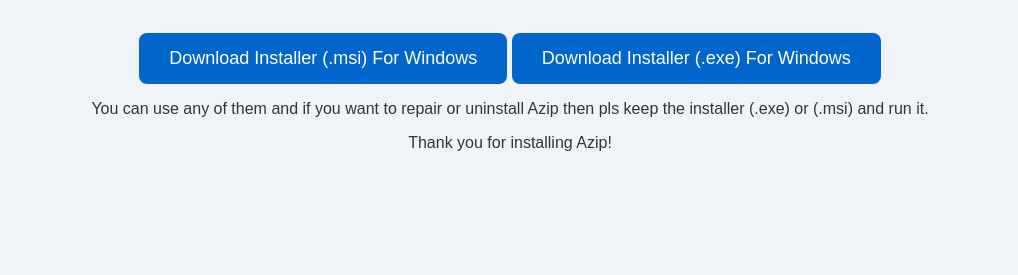
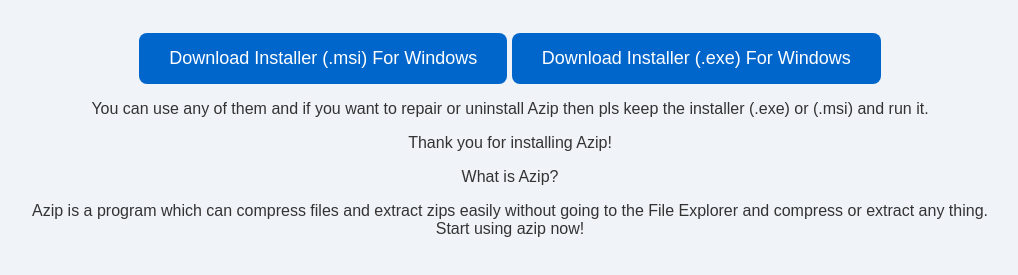
Before and after one commit to arv211/Azip, a plain HTML site: page index.html in a window 1280 px wide. Shown: the part 151-426 px from the top of the page, without its empty margins (130-1148 px from the left). Drawn offline with Linux system fonts and the light colour scheme.

Commit message:
Update index.html

```diff
--- a/index.html
+++ b/index.html
@@ -53,6 +53,7 @@
 </script>
   <p>You can use any of them and if you want to repair or uninstall Azip then pls keep the installer (.exe) or (.msi) and run it.</p>
   <p>Thank you for installing Azip!</p>
-
+  <p>What is Azip?</p>
+<p>Azip is a program which can compress files and extract zips easily without going to the File Explorer and compress or extract any thing.<br>Start using azip now!</p>
 </body>
 </html>
```
